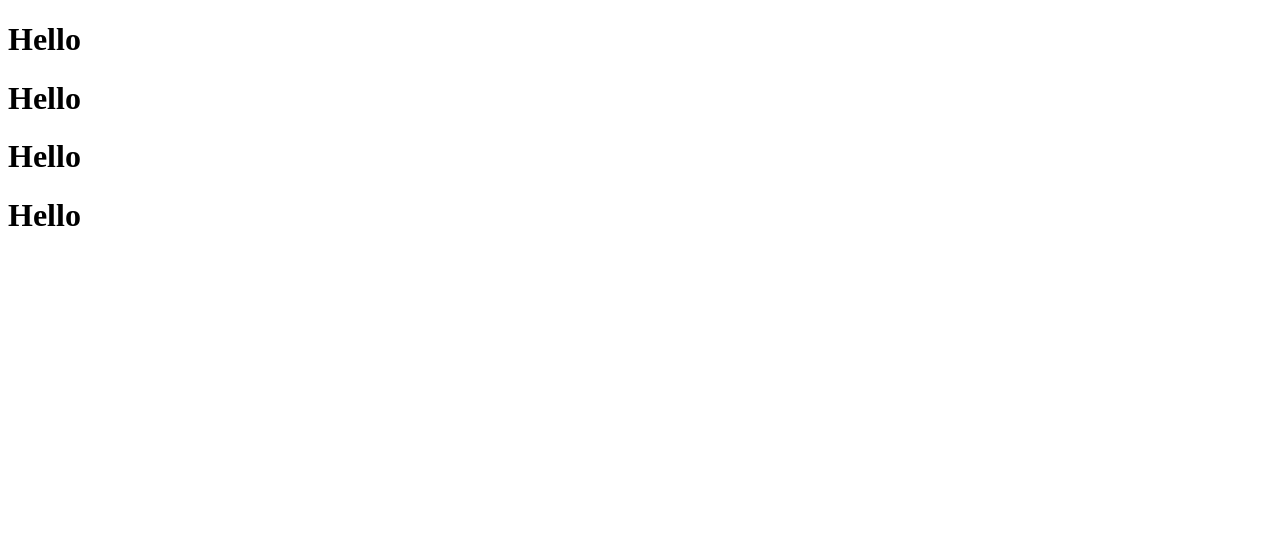
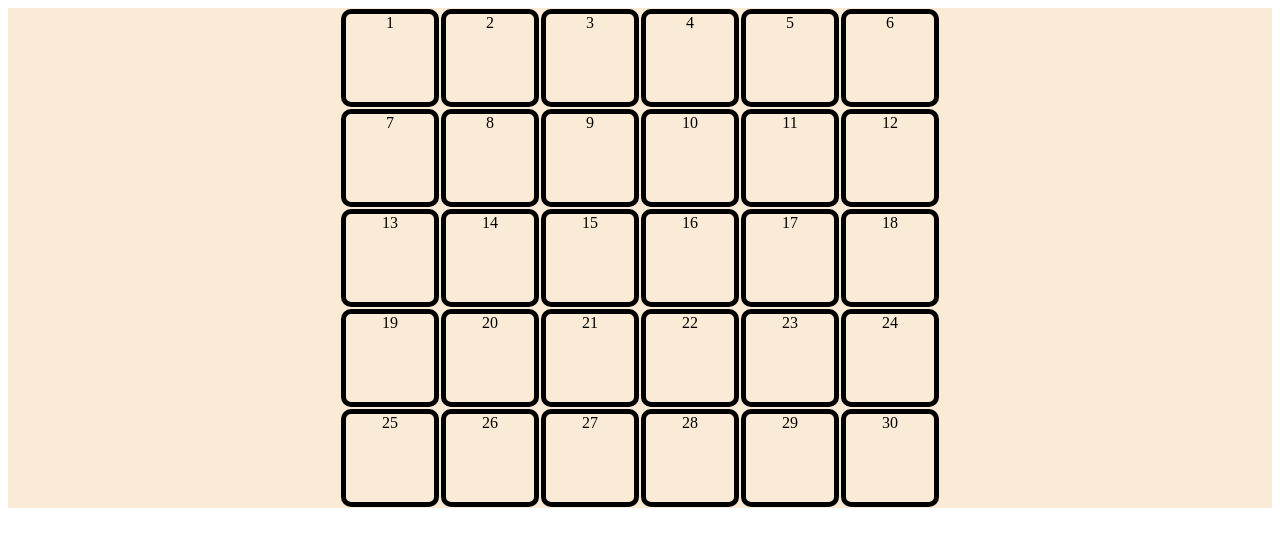
Before and after one commit to emreduzgunoglu/Sweet_Bonanza, a plain HTML site: page index.html in a window 1280 px wide. Drawn offline with Linux system fonts and the light colour scheme.

Commit message:
Grid Update

```diff
--- a/index.html
+++ b/index.html
@@ -3,13 +3,48 @@
 <head>
     <meta charset="UTF-8">
     <meta name="viewport" content="width=device-width, initial-scale=1.0">
-    <title>Document</title>
+    <title>Sweet Bonanza</title>
+    <link rel="stylesheet" href="style.css">
 </head>
 <body>
-    <h1>Hello</h1>
-    <h1>Hello</h1>
-    <h1>Hello</h1>
-    <h1>Hello</h1>
+
+    <div class="frame">
+        <div class="item cell1">1</div>
+        <div class="item cell2">2</div>
+        <div class="item cell3">3</div>
+        <div class="item cell4">4</div>
+        <div class="item cell5">5</div>
+        <div class="item cell5">6</div>
+
+        <div class="item cell7">7</div>
+        <div class="item cell8">8</div>
+        <div class="item cell9">9</div>
+        <div class="item cell10">10</div>
+        <div class="item cell11">11</div>
+        <div class="item cell12">12</div>
+
+        <div class="item cell13">13</div>
+        <div class="item cell14">14</div>
+        <div class="item cell15">15</div>
+        <div class="item cell16">16</div>
+        <div class="item cell17">17</div>
+        <div class="item cell18">18</div>
+
+        <div class="item cell19">19</div>
+        <div class="item cell20">20</div>
+        <div class="item cell21">21</div>
+        <div class="item cell22">22</div>
+        <div class="item cell23">23</div>
+        <div class="item cell24">24</div>
+
+        <div class="item cell25">25</div>
+        <div class="item cell26">26</div>
+        <div class="item cell27">27</div>
+        <div class="item cell28">28</div>
+        <div class="item cell29">29</div>
+        <div class="item cell30">30</div>
+
+    </div>
 
 </body>
 </html>
--- /dev/null
+++ b/style.css
@@ -0,0 +1,26 @@
+/* grid-row-start: 1;
+    grid-column-start: 1;
+    grid-row-end: 3;
+    grid-column-end: 5;
+
+    grid-row: 1/3;
+    grid-column: 1/5; */
+
+.frame{
+    display: grid;
+    grid-template-rows: 100px 100px 100px 100px 100px;
+    grid-template-columns: 100px 100px 100px 100px 100px 100px;
+    /* grid-gap: 1em; */
+    background-color:antiquewhite;
+
+    text-align: center;
+    justify-content: center;
+}
+
+.item{
+    border-radius: 10px;
+    border: 5px solid black;
+    margin: 1px;
+
+
+}
```
Also changed, not shown: index.js (added).
